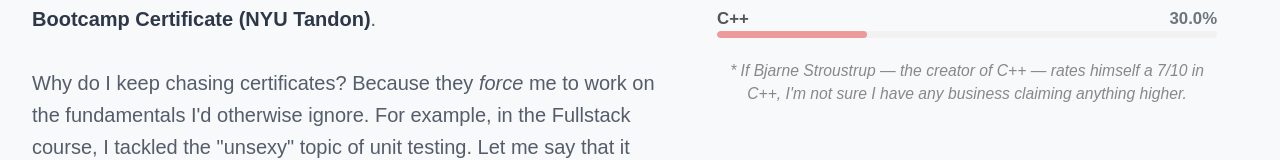
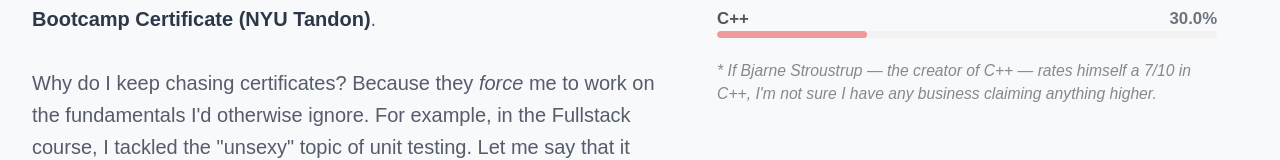
Before and after one commit to ans9868/react-portfolio, a React (Vite) app in the folder react-portfolio/: page /about in a window 1280 px wide. Shown: the part 507-667 px from the top of the page. Built offline with nearby package versions, Linux system fonts and the light colour scheme.

Commit message:
more changes - from m1

```diff
--- a/react-portfolio/src/index.css
+++ b/react-portfolio/src/index.css
@@ -256,6 +256,8 @@ main {
   padding: 0;
   text-align: left;
 }
+
+
 .coffee-slider-section.coffee label,
 .coffee-slider-section.imposter label {
   font-size: 1.1rem;
@@ -391,8 +393,10 @@ main {
   color: #888;
   font-size: 0.98rem;
   font-style: italic;
+  margin-top: 0.5rem;
   margin-bottom: 1.5rem;
   background: none;
   box-shadow: none;
   padding: 0;
+  text-align: left;
 }
```
